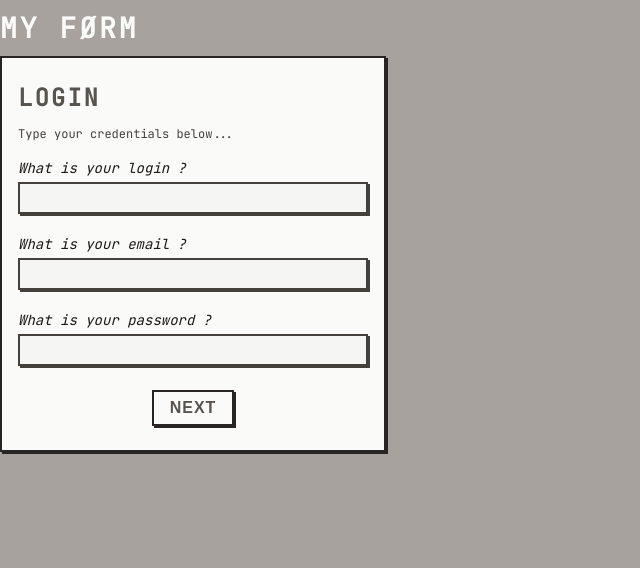
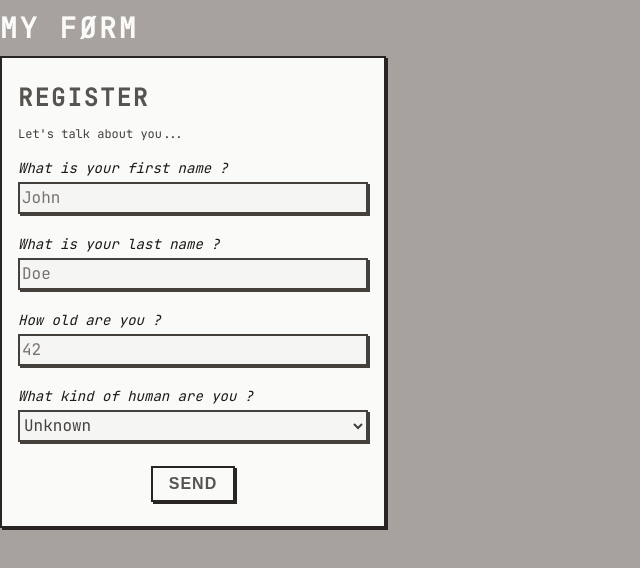
Before and after one commit to aledoux87/RetroForm, a React (Create React App) app: page /register in a window 1280 px wide. Shown: the top 568 px of the page, without its empty margins (0-640 px from the left). Built offline with nearby package versions, Linux system fonts and the light colour scheme.

Commit message:
Feat: Routing

```diff
--- a/src/components/App.jsx
+++ b/src/components/App.jsx
@@ -1,11 +1,7 @@
 import React, { useState } from 'react';
-import Login from './Login';
-import Register from './Register';
-import Listing from './Listing';
-import { LOGIN_VIEW, REGISTER_VIEW, LISTING_VIEW } from '../constants';
+import Routing from './Routing';
 
 function App() {
-  const [view, setView] = useState(LOGIN_VIEW);
   const [userData, setUserData] = useState({
     login: '',
     email: '',
@@ -19,26 +15,7 @@ function App() {
   return (
     <div>
       <h1>MY FØRM</h1>
-
-      {view === LOGIN_VIEW && (
-        <Login
-          title="Login"
-          subTitle="Type your credentials below..."
-          setUserData={values => setUserData({ ...userData, ...values })}
-          goToNextView={() => setView(REGISTER_VIEW)}
-        />
-      )}
-
-      {view === REGISTER_VIEW && (
-        <Register
-          title="Register"
-          subTitle="Let's talk about you..."
-          setUserData={values => setUserData({ ...userData, ...values })}
-          goToNextView={() => setView(LISTING_VIEW)}
-        />
-      )}
-
-      {view === LISTING_VIEW && <Listing userData={userData} goToNextView={() => setView(LOGIN_VIEW)} />}
+      <Routing userData={userData} setUserData={values => setUserData({ ...userData, ...values })} />
     </div>
   );
 }
--- a/src/components/Listing.jsx
+++ b/src/components/Listing.jsx
@@ -1,7 +1,10 @@
 import React from 'react';
-import { shape, string, number, func } from 'prop-types';
+import { shape, string, number } from 'prop-types';
+import { useHistory } from 'react-router';
 
 function Listing(props) {
+  const history = useHistory();
+
   return (
     <div className="retro-form">
       <h2>Listing</h2>
@@ -14,7 +17,7 @@ function Listing(props) {
           ))}
         </ul>
       )}
-      <button className="retro-button" onClick={props.goToNextView}>
+      <button className="retro-button" onClick={() => history.push('/login')}>
         RESET
       </button>
     </div>
@@ -30,8 +33,7 @@ Listing.propTypes = {
     lastName: string,
     birthYear: number,
     gender: string
-  }),
-  goToNextView: func
+  })
 };
 
 export default Listing;
--- a/src/components/Login.jsx
+++ b/src/components/Login.jsx
@@ -1,9 +1,11 @@
 import React, { useState } from 'react';
 import { string, func } from 'prop-types';
+import { useHistory } from 'react-router';
 import Field from './Field';
 import UserService from '../services/userService';
 
 function Login(props) {
+  const history = useHistory();
   const [login, setLogin] = useState('');
   const [email, setEmail] = useState('');
   const [password, setPassword] = useState('');
@@ -20,7 +22,7 @@ function Login(props) {
     UserService.loginUser({ login, email, password })
       .then(result => {
         props.setUserData(result);
-        props.goToNextView();
+        history.push('/register');
       })
       .catch(err => alert(err));
   };
@@ -57,8 +59,7 @@ function Login(props) {
 Login.propTypes = {
   title: string.isRequired,
   subTitle: string,
-  setUserData: func,
-  goToNextView: func
+  setUserData: func
 };
 
 export default Login;
--- a/src/components/Register.jsx
+++ b/src/components/Register.jsx
@@ -1,9 +1,11 @@
 import React, { useState } from 'react';
 import { string, func } from 'prop-types';
+import { useHistory } from 'react-router';
 import Field from './Field';
 import UserService from '../services/userService';
 
 function Register(props) {
+  const history = useHistory();
   const [firstName, setFirstName] = useState('');
   const [lastName, setLastName] = useState('');
   const [yearOld, setYearOld] = useState(0);
@@ -22,7 +24,7 @@ function Register(props) {
     UserService.registerUser({ firstName, lastName, yearOld, gender })
       .then(result => {
         props.setUserData(result);
-        props.goToNextView();
+        history.push('/listing');
       })
       .catch(err => alert(err));
   };
@@ -82,8 +84,7 @@ function Register(props) {
 Register.propTypes = {
   title: string.isRequired,
   subTitle: string,
-  setUserData: func,
-  goToNextView: func
+  setUserData: func
 };
 
 export default Register;
--- a/src/components/Routing.jsx
+++ b/src/components/Routing.jsx
@@ -1,22 +1,40 @@
 import React from 'react';
+import { shape, string, number, func } from 'prop-types';
 import { Switch, Route, Redirect } from 'react-router-dom';
 import Login from './Login';
 import Register from './Register';
+import Listing from './Listing';
 
-function Routing() {
+function Routing(props) {
   return (
     <Switch>
       <Route exact path="/">
         <Redirect to="/login" />
       </Route>
       <Route path="/login">
-        <Login title="Login" subTitle="Type your credentials below..." />
+        <Login title="Login" subTitle="Type your credentials below..." setUserData={props.setUserData} />
       </Route>
       <Route path="/register">
-        <Register title="Register" subTitle="Let's talk about you..." />
+        <Register title="Register" subTitle="Let's talk about you..." setUserData={props.setUserData} />
+      </Route>
+      <Route path="/register">
+        <Listing userData={props.userData} />
       </Route>
     </Switch>
   );
 }
 
+Routing.propTypes = {
+  userData: shape({
+    login: string,
+    email: string,
+    passwordStrong: number,
+    firstName: string,
+    lastName: string,
+    birthYear: number,
+    gender: string
+  }),
+  setUserData: func
+};
+
 export default Routing;
--- a/src/index.js
+++ b/src/index.js
@@ -1,7 +1,7 @@
 import React, { StrictMode } from 'react';
 import { render } from 'react-dom';
 // import { Provider } from 'react-redux';
-// import { BrowserRouter as Router } from 'react-router-dom';
+import { BrowserRouter as Router } from 'react-router-dom';
 import App from './components/App';
 // import store from './redux/store';
 import './reset.css';
@@ -9,7 +9,9 @@ import './index.css';
 
 render(
   <StrictMode>
-    <App />
+    <Router>
+      <App />
+    </Router>
   </StrictMode>,
   document.getElementById('root')
 );
```
Also changed, not shown: 2 other files (tests, documents, lock files or other folders).
